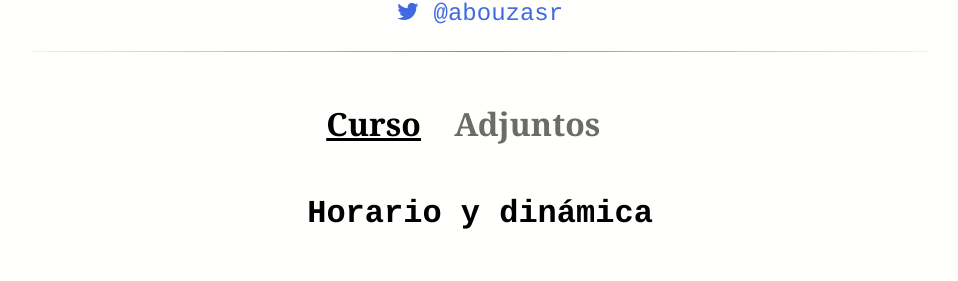
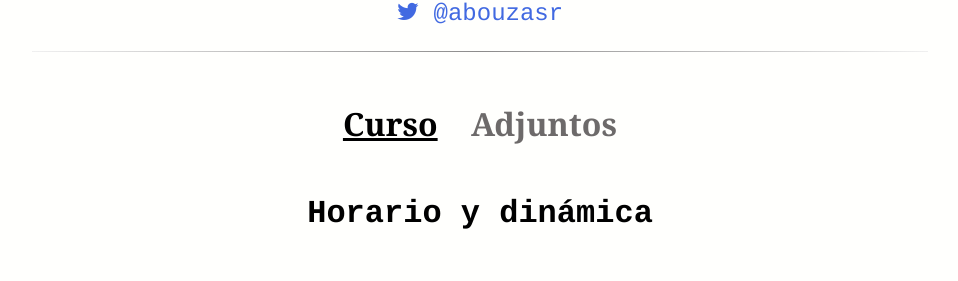
Before and after one commit to BouzasLab25/bouzaslab25.github.io, a Jekyll site: the page built from cursos/ACAIII.html, in a window 1280 px wide. Shown: the part 1109-1390 px from the top of the page, without its empty margins (160-1118 px from the left). Built offline with Jekyll 4.4.1, drawn with Linux system fonts in a browser that asks for light colours.

Commit message:
Update ACAIII.html

```diff
--- a/cursos/ACAIII.html
+++ b/cursos/ACAIII.html
@@ -21,7 +21,7 @@
 
 <hr class="style14">
 
-<h3 style="color:black;font-size: 2em;font-family:'Georgia';"><u>Curso</u></a>&nbsp;&nbsp;&nbsp;&nbsp;<a href="/cursos/Adjuntos.html" style="color:#6d6a6a;font-size: 1em;font-family:'Georgia';">Adjuntos</a>&nbsp;&nbsp;&nbsp;&nbsp;</h3>
+<h3 style="color:black;font-size: 2em;font-family:'Georgia';"><u>Curso</u></a>&nbsp;&nbsp;&nbsp;&nbsp;<a href="/cursos/Adjuntos.html" style="color:#6d6a6a;font-size: 1em;font-family:'Georgia';">Adjuntos</a></h3>
 </p>
 
 <h3 ALIGN=center>Horario y dinámica</h3>
```
